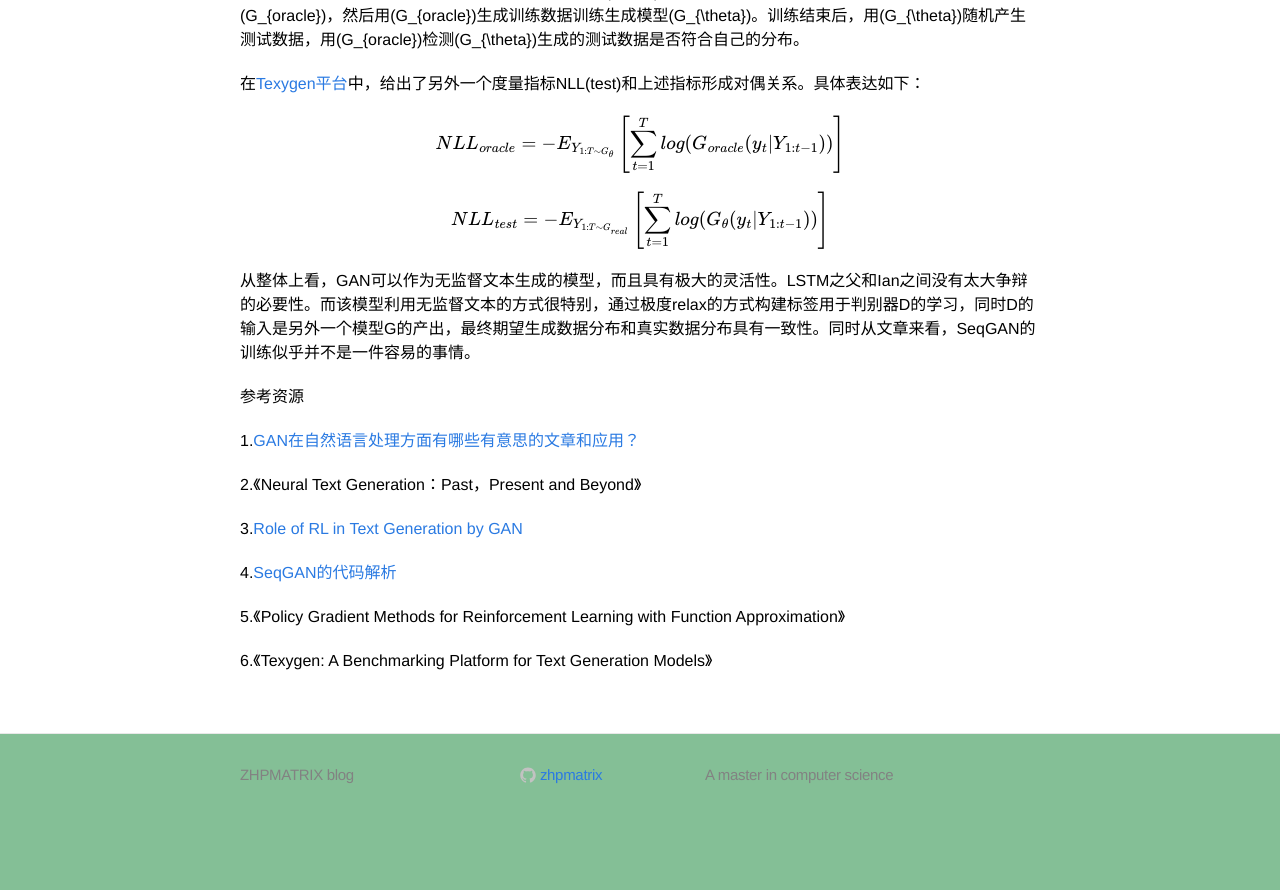
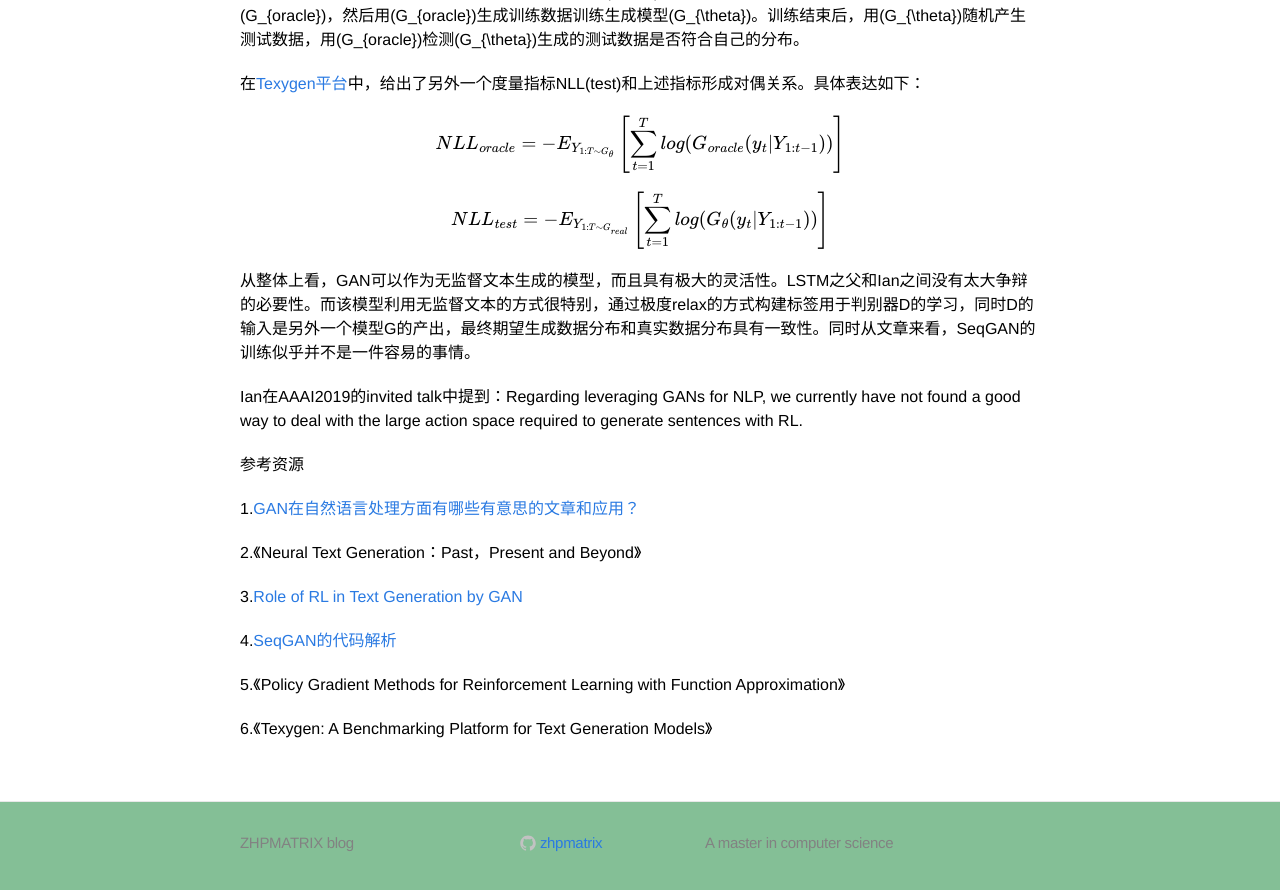
Before and after one commit to zhpmatrix/zhpmatrix.github.io, a Jekyll site: the page built from _posts/2019-02-04-seqgan.md, in a window 1280 px wide and 900 px high, scrolled down 2112 px. Shown: the top 890 px of the window. Built offline with Jekyll 4.4.1, drawn with Linux system fonts in a browser that asks for light colours; formulas are drawn with MathJax 3; comment, search, counter and statistics services are not loaded; before the commit the page ends 2944 px from its top, so only the background shows below that.

Commit message:
add new para to seqgan from AAAI2019, Ian, invited talk

```diff
--- a/_posts/2019-02-04-seqgan.md
+++ b/_posts/2019-02-04-seqgan.md
@@ -49,6 +49,8 @@ $$NLL_{test}=-E_{Y_{1:T \sim G_{real}}}\left[ \sum_{t=1}^{T}log(G_{\theta}(y_{t}
 
 从整体上看，GAN可以作为无监督文本生成的模型，而且具有极大的灵活性。LSTM之父和Ian之间没有太大争辩的必要性。而该模型利用无监督文本的方式很特别，通过极度relax的方式构建标签用于判别器D的学习，同时D的输入是另外一个模型G的产出，最终期望生成数据分布和真实数据分布具有一致性。同时从文章来看，SeqGAN的训练似乎并不是一件容易的事情。
 
+Ian在AAAI2019的invited talk中提到：Regarding leveraging GANs for NLP, we currently have not found a good way to deal with the large action space required to generate sentences with RL.
+
 
 参考资源
 
```
